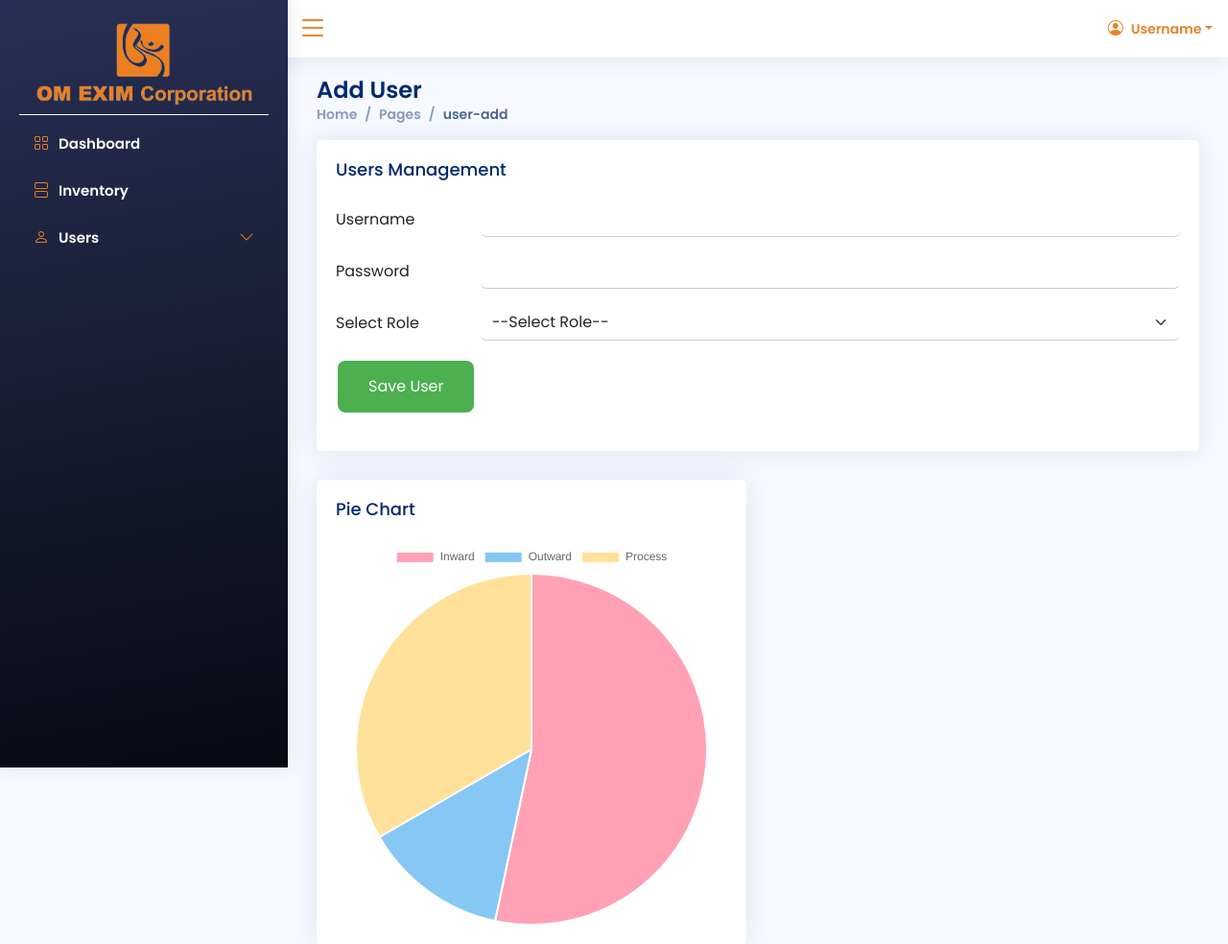
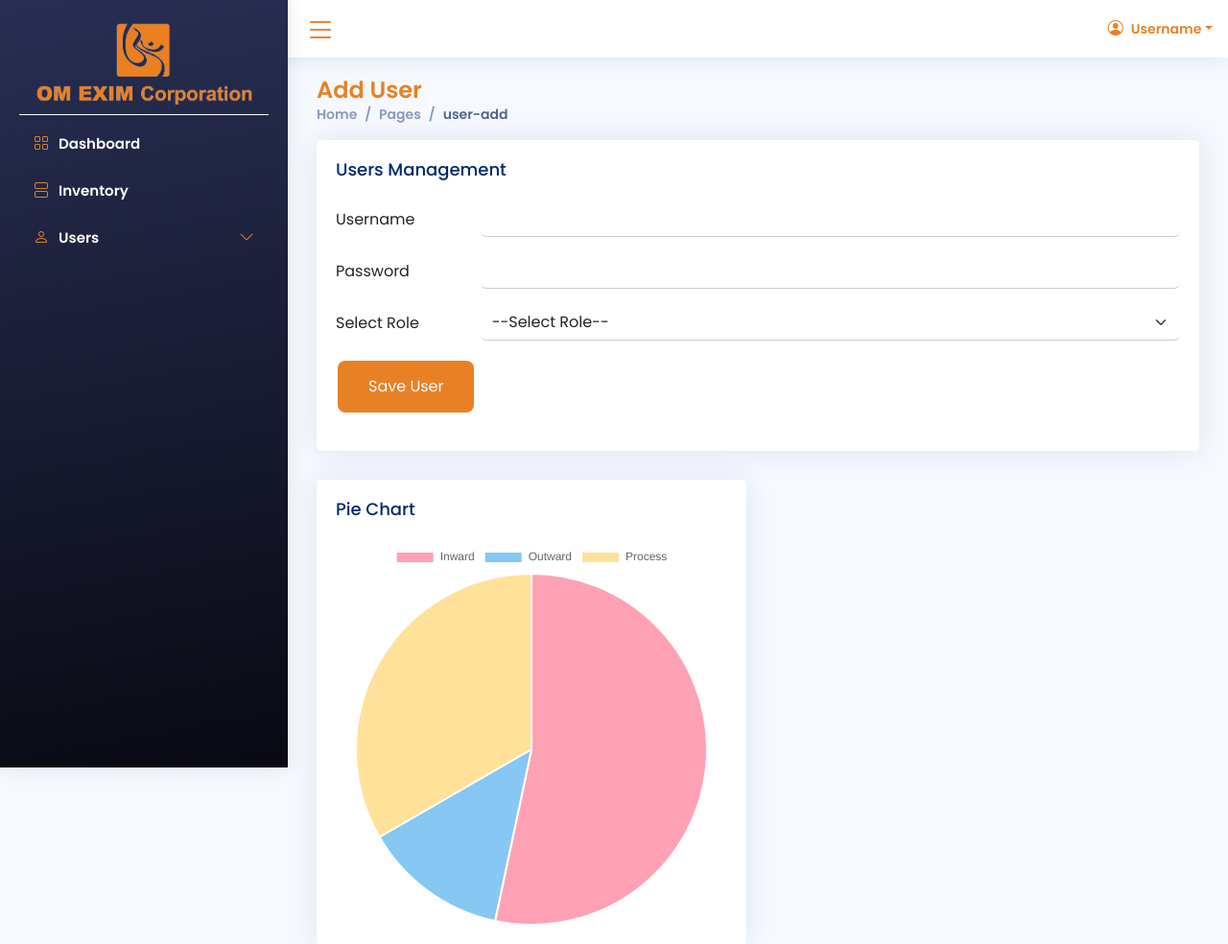
Before and after one commit to Bhavik-prajapati/InventoryManagegment, a PHP site: page /admin/user-add.php in a window 1280 px wide. Shown: the top 984 px of the page at 96% size. Run offline with PHP 8.4, Linux system fonts and the light colour scheme; data comes from the database, SQL or seed files in the repository; some libraries are stand-ins or nearby versions.

Commit message:
sidebar fixed

```diff
--- a/admin/layout/aside.php
+++ b/admin/layout/aside.php
@@ -3,6 +3,7 @@
   <aside id="sidebar" class="sidebar">
 
     <ul class="sidebar-nav" id="sidebar-nav">
+    <i class="bi bi-list toggle-sidebar-btn" style="position:absolute; top:8px; right:-50px;"></i>
     <img style=" padding-bottom:10px;border-bottom:1px solid white;" src="../assets/img/logop.png" class="img-fluid mb-2" style="width:250px;height:80px;" alt="">
 
       <li class="nav-item">
--- a/admin/layout/header.php
+++ b/admin/layout/header.php
@@ -21,13 +21,14 @@ if (isset($_POST['btnSignout'])) {
   <!-- ======= Header ======= -->
   <header id="header" class="header fixed-top d-flex align-items-center">
 
-    <div class="d-flex align-items-center justify-content-between">
+    <!-- <div class="d-flex align-items-center justify-content-between">
       <a href="" class="logo d-flex align-items-center">
         <img src="assets/img/logo.png" alt="">
         <span class="d-none d-lg-block">Admin</span>
       </a>
       <i class="bi bi-list toggle-sidebar-btn"></i>
-    </div><!-- End Logo -->
+    </div> -->
+    <!-- End Logo -->
 
     <!-- <div class="search-bar">
       <form class="search-form d-flex align-items-center" method="POST" action="#">
--- a/assets/css/custome.css
+++ b/assets/css/custome.css
@@ -28,7 +28,7 @@ textarea:focus {
 }
 
 button[type="submit"] {
-    background-color: #4CAF50; /* Green background */
+    background-color: #e88125 !important; /* Green background */
     border: none; /* Remove borders */
     color: white; /* White text */
     padding: 15px 32px; /* Add some padding */
@@ -40,3 +40,10 @@ button[type="submit"] {
     cursor: pointer; /* Add a pointer cursor on hover */
     border-radius: 8px; /* Rounded corners */
   }
+
+  .pagetitle h1{
+    color: #e88125 !important;
+  }
+  /* form label{ */
+    /* color: #e88125; */
+  /* } */
--- a/inward/layout/aside.php
+++ b/inward/layout/aside.php
@@ -1,6 +1,8 @@
 
   <!-- ======= Sidebar ======= -->
   <aside id="sidebar" class="sidebar">
+  <i class="bi bi-list toggle-sidebar-btn" style="position:absolute; top:8px; right:-50px;"></i>
+
 
     <ul class="sidebar-nav" id="sidebar-nav">
 
--- a/outward/layout/aside.php
+++ b/outward/layout/aside.php
@@ -1,6 +1,7 @@
 
   <!-- ======= Sidebar ======= -->
   <aside id="sidebar" class="sidebar">
+  <i class="bi bi-list toggle-sidebar-btn" style="position:absolute; top:8px; right:-50px;"></i>
 
     <ul class="sidebar-nav" id="sidebar-nav">
     <img style=" padding-bottom:10px;border-bottom:1px solid white;" src="../assets/img/logop.png" class="img-fluid mb-2" style="width:250px;height:80px;" alt="">
--- a/outward/layout/header.php
+++ b/outward/layout/header.php
@@ -20,13 +20,14 @@ if (isset($_POST['btnSignout'])) {
   <!-- ======= Header ======= -->
   <header id="header" class="header fixed-top d-flex align-items-center">
 
-    <div class="d-flex align-items-center justify-content-between">
+    <!-- <div class="d-flex align-items-center justify-content-between">
       <a href="" class="logo d-flex align-items-center">
         <img src="assets/img/logo.png" alt="">
         <span class="d-none d-lg-block">Outward</span>
       </a>
       <i class="bi bi-list toggle-sidebar-btn"></i>
-    </div><!-- End Logo -->
+    </div> -->
+    <!-- End Logo -->
 
     <!-- <div class="search-bar">
       <form class="search-form d-flex align-items-center" method="POST" action="#">
```
Also changed, not shown: inward/layout/header.php (+5 -2 lines).
